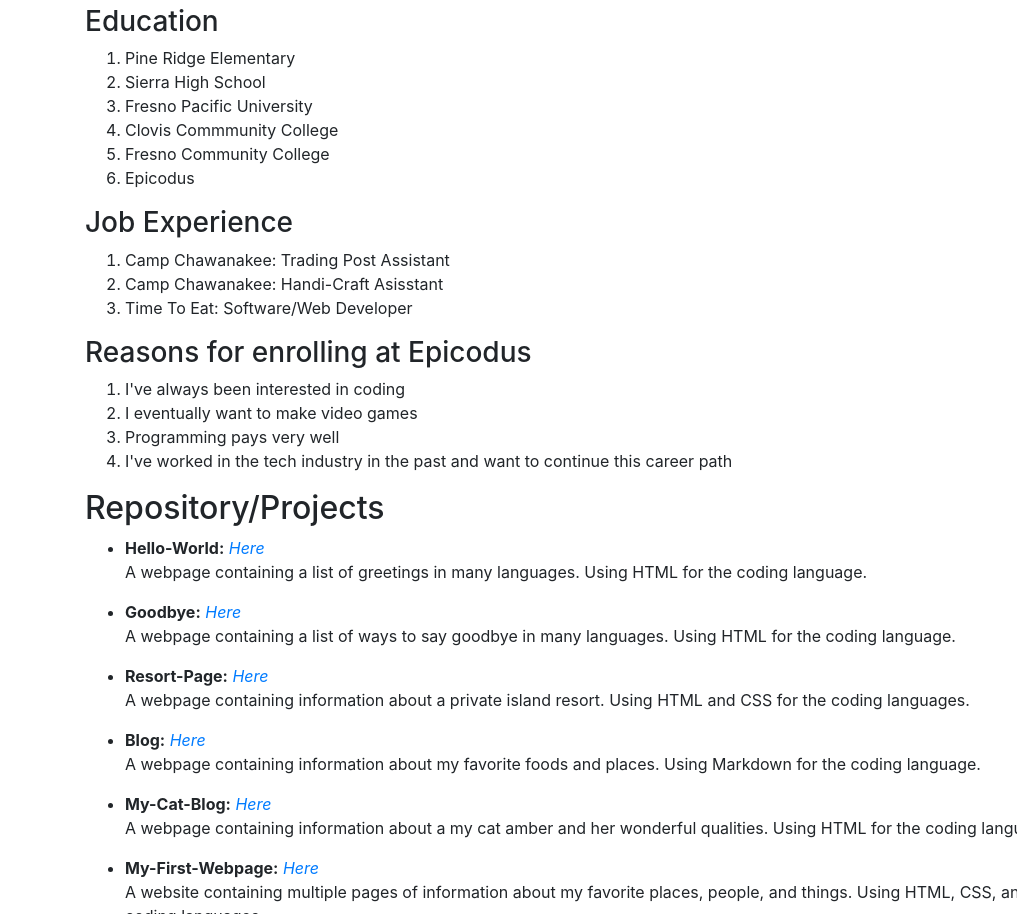
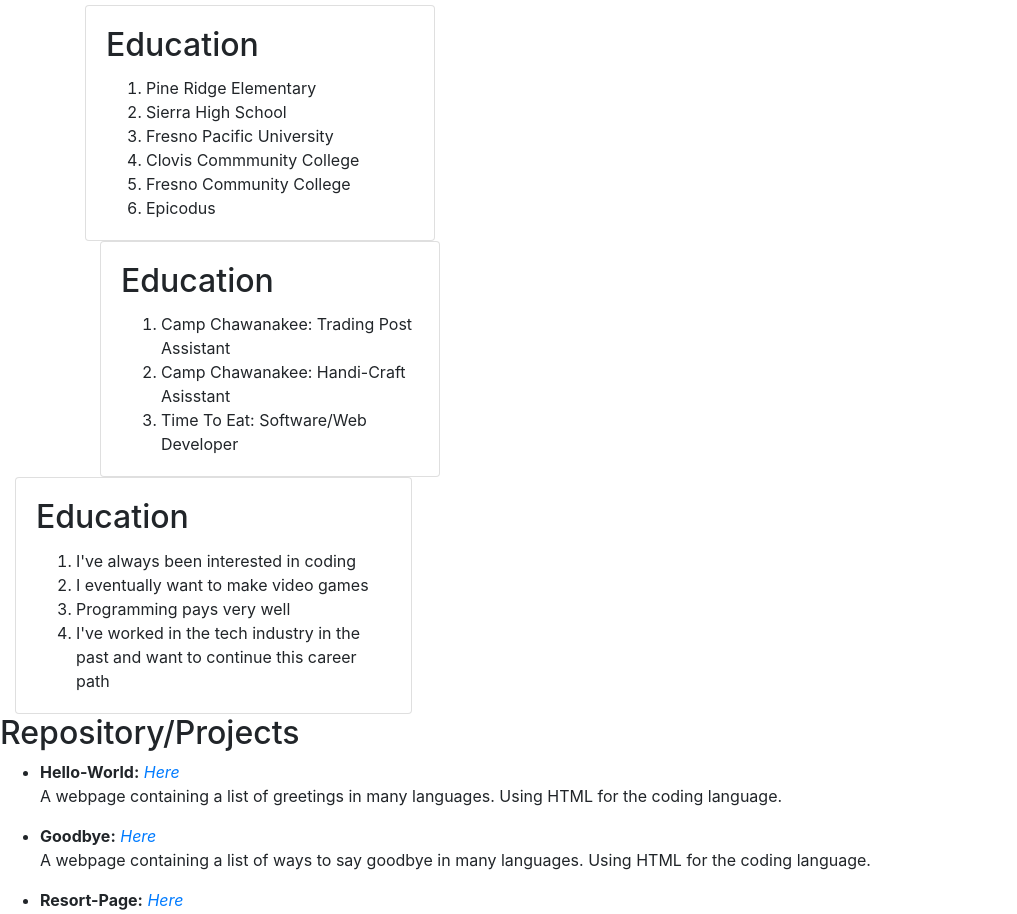
Before and after one commit to SpencerJDennis/portfolio, a plain HTML site: page index.html in a window 1280 px wide. Shown: the part 960-1874 px from the top of the page, without its empty margins (0-1017 px from the left). Drawn offline with Linux system fonts and the light colour scheme.

Commit message:
add row, col, card, card body, card title, card text to My background section

```diff
--- a/index.html
+++ b/index.html
@@ -56,8 +56,12 @@
         </div>
       </div>
     <h2>My Background</h2>
-        <h3>Education</h3>
-          <ol>
+    <div class="row">
+      <div class="col-md-4">
+        <div class="card">
+          <div class="card-body">
+            <h2 class="card-title">Education</h2>
+            <ol class="card-text">
               <li>Pine Ridge Elementary</li>
               <li>Sierra High School</li>
               <li>Fresno Pacific University</li>
@@ -65,19 +69,37 @@
               <li>Fresno Community College</li>
               <li>Epicodus</li>
             </ol>
-        <h3>Job Experience</h3>
-          <ol>
+          </div>
+        </div>
+      </div>
+    </div>
+      <div class="col-md-4">
+        <div class="card">
+          <div class="card-body">
+            <h2 class="card-title">Education</h2>
+            <ol class="card-text">
               <li>Camp Chawanakee: Trading Post Assistant</li>
               <li>Camp Chawanakee: Handi-Craft Asisstant</li>
               <li>Time To Eat: Software/Web Developer</li>
             </ol>
-        <h3>Reasons for enrolling at Epicodus</h3>
-          <ol>
+          </div>
+        </div>
+      </div>
+    </div>
+      <div class="col-md-4">
+        <div class="card">
+          <div class="card-body">
+            <h2 class="card-title">Education</h2>
+            <ol class="card-text">
               <li>I've always been interested in coding</li>
               <li>I eventually want to make video games</li>
               <li>Programming pays very well</li>
               <li>I've worked in the tech industry in the past and want to continue this career path</li>
             </ol>
+          </div>
+        </div>
+      </div>
+    </div>
       <h2>Repository/Projects</h2>
         <ul>
           <li><strong>Hello-World:</strong> <a href="https://github.com/SpencerJDennis/hello-world"><em>Here</em></a></li>
```
Lines whose indentation alone changed are shown as unchanged.
